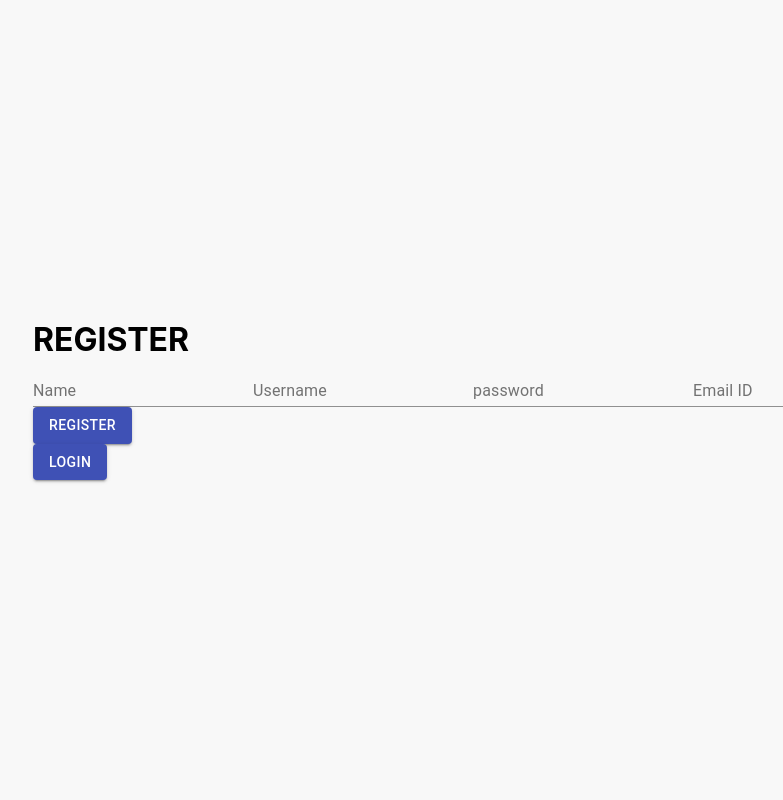
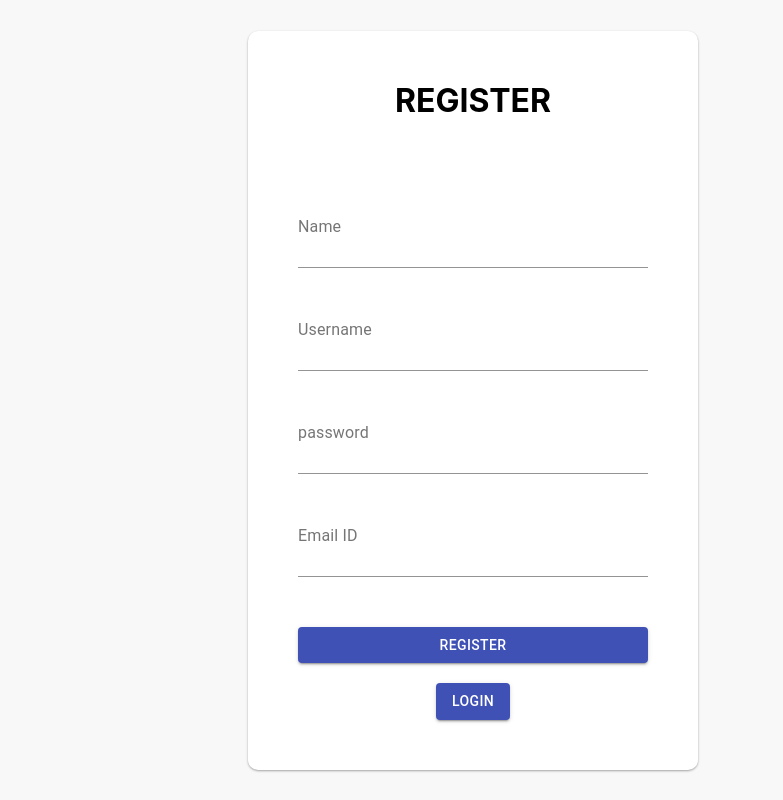
Before and after one commit to Manthanturakhia/NoteKeeping, a React (Create React App) app in the folder notekeeping/: page /Register in a window 1280 px wide. Shown: the whole page, without its empty margins (167-950 px from the left). Built offline with nearby package versions, Linux system fonts and the light colour scheme.

Commit message:
Registrartion form and styling

```diff
--- a/notekeeping/src/components/Register.css
+++ b/notekeeping/src/components/Register.css
@@ -0,0 +1,26 @@
+.register {
+  height: 100vh;
+  background-color: #f8f8f8;
+  display: grid;
+
+  place-items: center;
+}
+
+.register__container {
+  display: flex;
+  flex-direction: column;
+  padding: 50px;
+  text-align: center;
+  width: 350px;
+
+  background-color: white;
+  border-radius: 10px;
+  box-shadow: 0 1px 3px rgba(0, 0, 0, 0.12), 0 1px 2px rgba(0, 0, 0, 0.24);
+}
+.register__container > .MuiTextField-root {
+  margin-bottom: 30px;
+  padding-top: 25px;
+}
+.register__container > h1 {
+  margin-bottom: 75px;
+}
--- a/notekeeping/src/components/Register.js
+++ b/notekeeping/src/components/Register.js
@@ -56,10 +56,7 @@ function Register() {
           value={password}
           onChange={(e) => setPassword(e.target.value)}
         />
-        {/* <TextField id="standard-basic"  label=" User type"
-            placeholder="hr/emp/manager"
-            value={user_type}
-            onChange = {(e) => setUsertype(e.target.value)}/>  */}
+
         <TextField
           id="standard-basic"
           label="Email ID"
```
Also changed, not shown: 1 other file (tests, documents, lock files or other folders).
